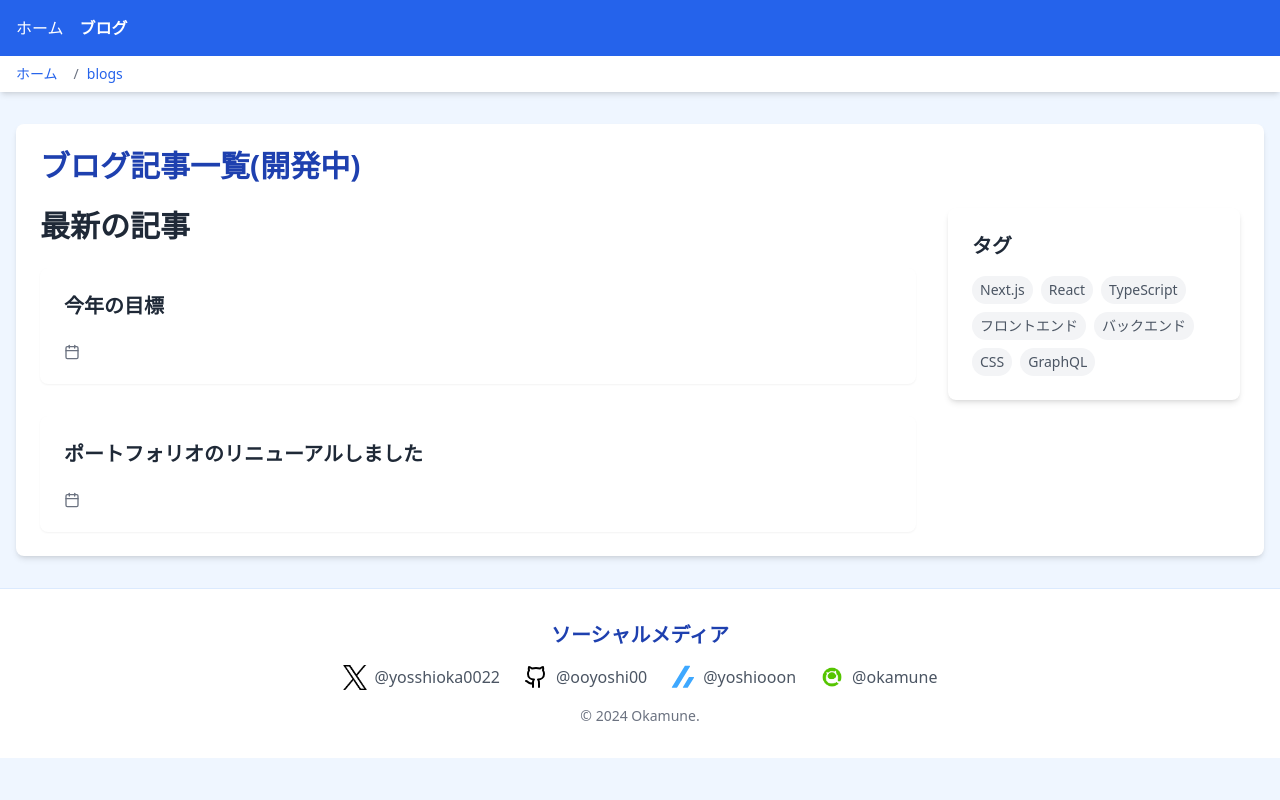
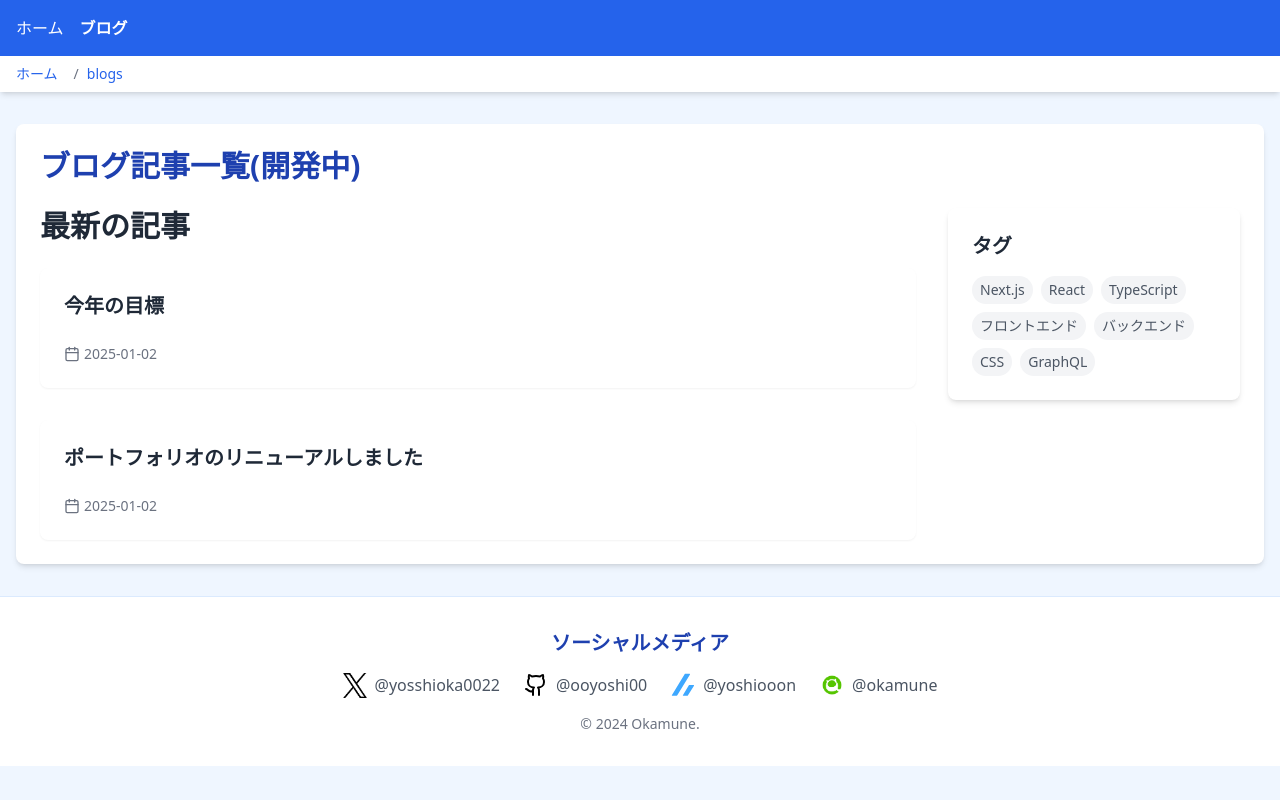
Before and after one commit to ooyoshi00/portfolio.github.io, a Next.js app: page /blogs in a window 1280 px wide. Built offline with nearby package versions, Linux system fonts and the light colour scheme.

Commit message:
ブログリストに投稿の日付を追加

```diff
--- a/app/blogs/BlogList.tsx
+++ b/app/blogs/BlogList.tsx
@@ -51,6 +51,7 @@ const BlogList = async () => {
               id={id}
               pathname={post.pathname}
               title={post.frontmatter.title as string}
+              date={post.frontmatter.date as string}
             />
           ))}
         </div>
```
